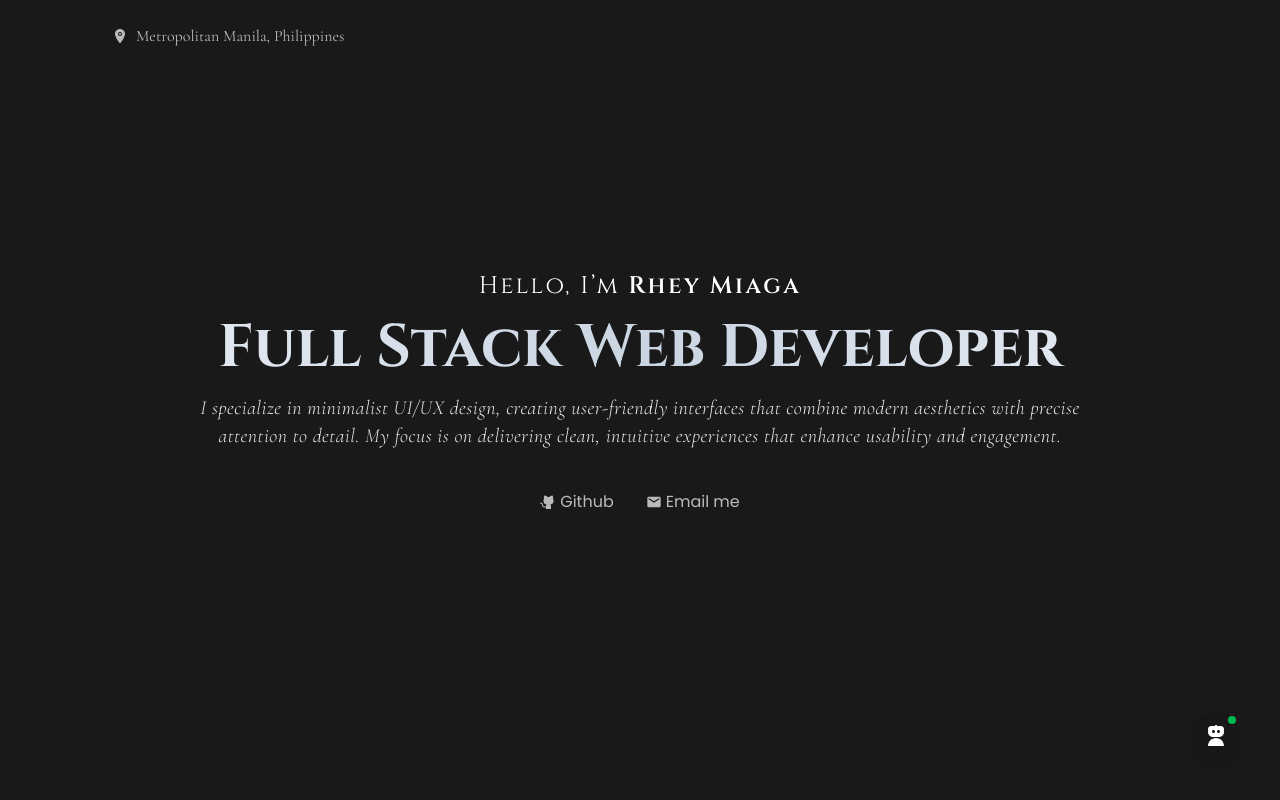
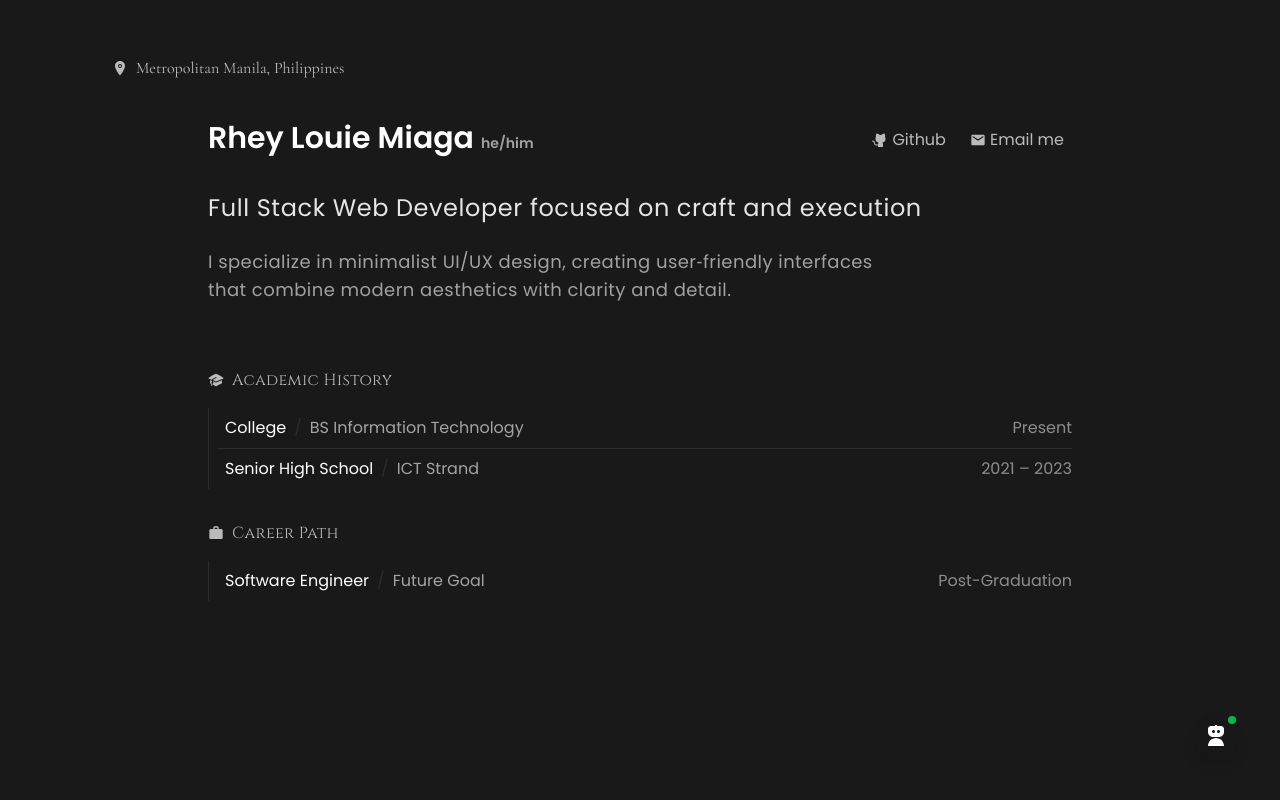
Before and after one commit to rheymiaga/Portfolio, a React (Vite) app in the folder frontend/: page / in a window 1280 px wide. Shown: the top 800 px of the page. Built offline with nearby package versions, Linux system fonts and the light colour scheme.

Commit message:
updated hero section

```diff
--- a/frontend/src/components/chatbot/ReiBot.tsx
+++ b/frontend/src/components/chatbot/ReiBot.tsx
@@ -21,7 +21,7 @@ export const ReiBot = () => {
             </div>
 
             {openChat && (
-                <div className="fixed bottom-24 right-10 bg-neutral-800/90 backdrop-blur-md border border-white/30 rounded-lg shadow-xl w-80 h-96 flex flex-col z-40">
+                <div className="fixed bottom-24 right-1/2 translate-x-1/2 sm:right-10 sm:translate-0 bg-neutral-800/90 backdrop-blur-md border border-white/30 rounded-lg shadow-xl w-80 h-96 flex flex-col z-40">
                     <header className="flex items-center justify-between px-3 py-2 bg-black/80 border-b border-white/30 rounded-t-lg">
                         <div className="flex items-center gap-2 text-white">
                             <span className="w-2 h-2 bg-green-500 animate-pulse rounded-full"></span>
--- a/frontend/src/components/sections/Hero/HeroSection.tsx
+++ b/frontend/src/components/sections/Hero/HeroSection.tsx
@@ -2,22 +2,23 @@ import { motion } from 'framer-motion'
 import { IoLocation } from "react-icons/io5";
 import { SocialLinks } from "../../ui/SocialLinks";
 import { heroVariants } from '../../../animations/Variants';
+import { History } from '../Projects/ProjectData';
 
 export const HeroSection = () => {
     return (
+        <div className='relative flex items-center py-20 my-8 flex-col text-white px-3'>
             <motion.section
                 initial={{ opacity: 0, y: -40 }}
                 whileInView={{ opacity: 1, y: 0 }}
                 transition={{ duration: 0.7, ease: "easeOut" }}
                 viewport={{ once: false }}
-            className="relative min-h-screen flex items-center justify-center flex-col text-white px-6"
+                className="absolute top-6 left-6 md:left-12 rounded-b-4xl "
             >
-            {/* Location */}
-            <div className="absolute top-6 left-6 sm:left-12 flex items-center gap-2 text-sm sm:text-base opacity-70 cormorant">
+                <div className=" flex items-center gap-2 text-base opacity-70 cormorant">
                     <IoLocation className="shrink-0" />
                     <p>Metropolitan Manila, Philippines</p>
                 </div>
-
+            </motion.section>
             <motion.div
                 variants={heroVariants}
                 initial="hidden"
@@ -25,21 +26,67 @@ export const HeroSection = () => {
                 exit="exit"
                 viewport={{ once: false, amount: 0.2 }}
                 transition={{ duration: 0.6, ease: "easeOut", delay: 0.1 }}
-                className="space-y-6 text-center max-w-4xl"
+                className="space-y-16 w-full text-center max-w-5xl p-0 md:px-18"
             >
-                <div className="cinzel space-y-4">
-                    <p className="tracking-widest text-lg sm:text-2xl brightness-110">
-                        Hello, I’m <span className="font-semibold">Rhey Miaga</span>
+                <div className="space-y-6 text-start">
+                    <div className="flex flex-col sm:flex-row justify-between items-start">
+                        <button className="text-2xl md:text-3xl p-2 hover:bg-neutral-600/50 duration-150 rounded ease-in transition-all font-semibold text-white poppins">
+                            Rhey Louie Miaga <span className='text-neutral-400 text-sm'>he/him</span>
+                        </button>
+                        <SocialLinks />
+                    </div>
+
+                    <p className="text-xl ml-2 md:text-2xl font-medium tracking-wide text-neutral-200 poppins">
+                        Full Stack Web Developer focused on craft and execution
                     </p>
-                    <h1 className="text-3xl sm:text-4xl lg:text-6xl font-bold bg-linear-to-r from-slate-200 via-slate-300 to-slate-200 bg-clip-text text-transparent">
-                        Full Stack Web Developer
-                    </h1>
-                    <p className="cormorant italic text-sm sm:text-lg lg:text-xl font-light tracking-wide opacity-90">
-                        I specialize in minimalist UI/UX design, creating user‑friendly interfaces that combine modern aesthetics with precise attention to detail. My focus is on delivering clean, intuitive experiences that enhance usability and engagement.
+
+                    <p className="text-base ml-2 md:text-lg tracking-wide max-w-2xl text-neutral-400 poppins">
+                        I specialize in minimalist UI/UX design, creating user‑friendly interfaces that combine modern aesthetics with clarity and detail.
                     </p>
                 </div>
-                <SocialLinks />
+
+                <div className=' items-start text-start pl-2'>
+                    <div>
+                        {History.map((history) => (
+                            <div key={history.category} className="mb-8">
+                                <div className="flex items-center gap-2 text-[12px] md:text-base tracking-wide opacity-70 cinzel mb-4">
+                                    {history.icon}
+                                    <p>{history.category}</p>
+                                </div>
+                                <div className=" divide-y divide-neutral-700/50 border-l border-neutral-700/50 px-2">
+                                    {history.items.map((item) => (
+                                        <div key={item.title} className="flex text-[12px] md:text-base justify-between items-center gap-1 poppins">
+                                            <div className='p-2 flex gap-2 items-center'>
+                                                <h3 className=''>{item.title}</h3>
+                                                <span className='text-neutral-700/50'>/</span>
+                                                <p className="opacity-60">{item.description}</p>
+                                            </div>
+                                            <p className="opacity-50">{item.year}</p>
+                                        </div>
+                                    ))}
+                                </div>
+                            </div>
+                        ))}
+
+                    </div>
+                </div>
+
+
+
             </motion.div>
-        </motion.section>
+        </div>
     )
 }
+
+
+// <div className="cinzel space-y-4">
+//     <p className="tracking-widest text-lg sm:text-2xl brightness-110">
+//         Hello, I’m <span className="font-semibold">Rhey Miaga</span>,
+//     </p>
+//     <h1 className="text-3xl sm:text-4xl lg:text-6xl font-bold bg-linear-to-r from-slate-200 via-slate-300 to-slate-200 bg-clip-text text-transparent">
+//         Full Stack Web Developer
+//     </h1>
+//     <p className="cormorant italic text-sm sm:text-lg lg:text-xl font-light tracking-wide opacity-90">
+//         I specialize in minimalist UI/UX design, crafting user‑friendly interfaces that balance modern aesthetics with precision.
+//     </p>
+// </div>
--- a/frontend/src/components/sections/Projects/ProjectData.tsx
+++ b/frontend/src/components/sections/Projects/ProjectData.tsx
@@ -13,6 +13,8 @@ import { SiExpress, SiRender } from "react-icons/si";
 import { FaDatabase } from "react-icons/fa";
 import { FaGithubSquare } from "react-icons/fa";
 import { IoLogoCss3 } from "react-icons/io5";
+import { HiAcademicCap } from "react-icons/hi2";
+import { MdWork } from "react-icons/md";
 
 import AuctionXpressMobile from "../../../assets/images/AuctionXpressMobile.png";
 import AuctionXpressDesktop from "../../../assets/images/AuctionXpressDesktop.png";
@@ -71,6 +73,53 @@ export const projectLinks: ProjectLinkProps[] = [
     { name: "Code", icon: <PiGithubLogoFill /> },
     { name: "Visit", icon: <LuExternalLink /> },
 ];
+
+export interface HistoryItem {
+    title: string;
+    year: string | number;
+    description: string;
+
+}
+
+export interface HistoryCategory {
+    category: string;
+    icon: React.ReactNode;
+    items: HistoryItem[];
+}
+
+export const History: HistoryCategory[] = [
+    {
+        category: "Academic History",
+        icon: <HiAcademicCap />,
+        items: [
+            {
+                title: "College",
+                year: "Present",
+                description: "BS Information Technology",
+
+            },
+            {
+                title: "Senior High School",
+                year: "2021 – 2023",
+                description: "ICT Strand",
+            },
+
+        ]
+    },
+    {
+        category: "Career Path",
+        icon: <MdWork />,
+        items: [
+            {
+                title: "Software Engineer",
+                year: "Post-Graduation",
+                description: "Future Goal",
+            }
+        ]
+    }
+
+];
+
 
 export const allProjects: ProjectCardProps[] = [
     {
--- a/frontend/src/components/sections/Projects/ProjectsSection.tsx
+++ b/frontend/src/components/sections/Projects/ProjectsSection.tsx
@@ -5,7 +5,7 @@ import { AnimatePresence } from "framer-motion";
 export const ProjectsSection = () => {
     return (
         <section className="min-h-screen px-3 py-16 space-y-8">
-            <div className="grid grid-cols-1 lg:grid-cols-2 gap-8">
+            <div className="grid grid-cols-1 lg:grid-cols-2 gap-16">
                 <AnimatePresence>
                     {allProjects.map((project) => (
                         <ProjectCard key={project.title} project={project} />
--- a/frontend/src/components/ui/SocialLinks.tsx
+++ b/frontend/src/components/ui/SocialLinks.tsx
@@ -23,7 +23,7 @@ const socialLinks: linksProps[] = [
 export const SocialLinks = () => {
 
     return (
-        <div className="flex items-center gap-4 p-2 relative justify-center">
+        <div className="flex flex-wrap justify-between items-center gap-2 p-2">
 
             {socialLinks.map((link) => (
                 <a className="poppins" target="_blank"
```
Lines whose indentation alone changed are shown as unchanged.
